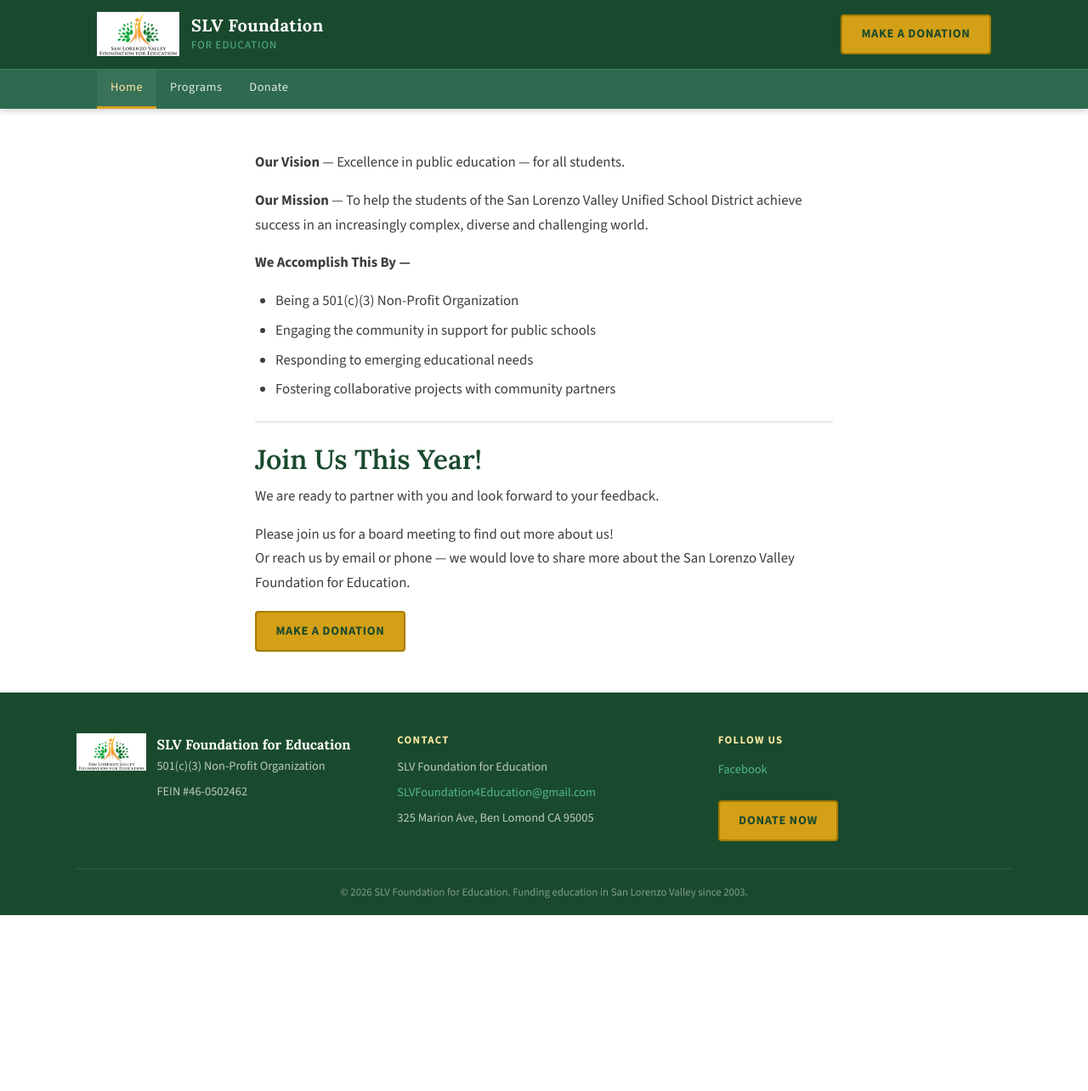
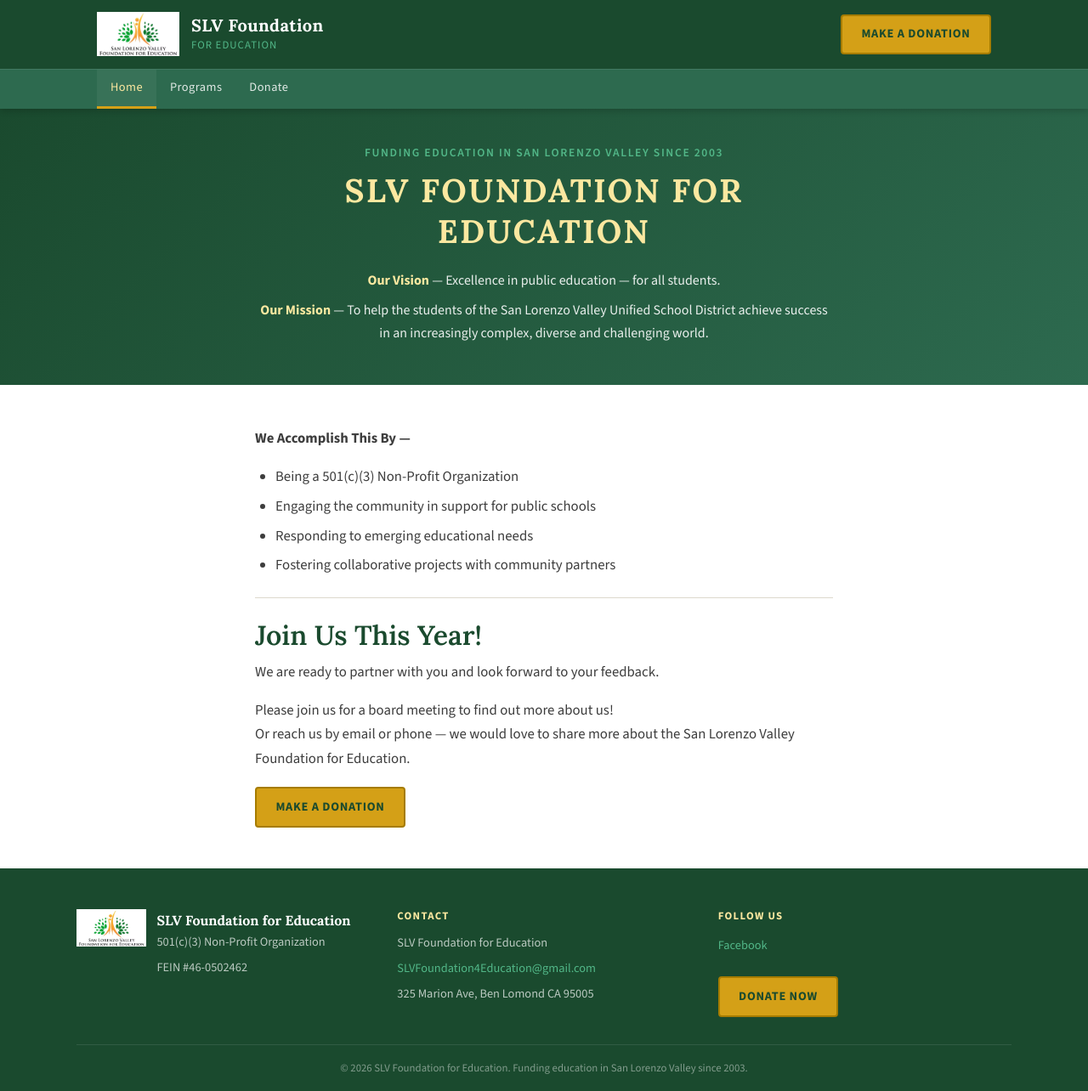
Before and after one commit to porttack/foundation, a Jekyll site: the page built from index.md, in a window 1280 px wide and 1284 px high. Shown: the whole window at 85% size. Built offline with Jekyll 4.4.1, drawn with Linux system fonts in a browser that asks for light colours.

Commit message:
Add banner header to homepage with org name, tagline, vision and mission
Co-Authored-By: Claude Sonnet 4.6 <noreply@anthropic.com>

```diff
--- a/assets/css/style.css
+++ b/assets/css/style.css
@@ -335,6 +335,50 @@ hr { border: none; border-top: 1px solid var(--border); margin: 2rem 0; }
   font-size: 1.05rem;
 }
 
+/* ---- Home banner ---- */
+
+.home-banner {
+  background: linear-gradient(135deg, var(--green-dark) 0%, var(--green-mid) 100%);
+  padding: 2.5rem 1.5rem;
+  text-align: center;
+}
+
+.home-banner-inner {
+  max-width: 680px;
+  margin: 0 auto;
+}
+
+.home-tagline {
+  font-size: 0.85rem;
+  font-weight: 600;
+  letter-spacing: 0.12em;
+  text-transform: uppercase;
+  color: var(--green-light);
+  margin-bottom: 0.5rem;
+}
+
+.home-org-name {
+  font-family: 'Lora', serif;
+  font-size: clamp(1.6rem, 4vw, 2.4rem);
+  font-weight: 700;
+  color: var(--gold-light);
+  text-transform: uppercase;
+  letter-spacing: 0.06em;
+  margin-bottom: 1.25rem;
+}
+
+.home-vision,
+.home-mission {
+  color: rgba(255,255,255,0.9);
+  font-size: 1rem;
+  margin-bottom: 0.5rem;
+}
+
+.home-vision strong,
+.home-mission strong {
+  color: var(--gold-light);
+}
+
 /* ---- Compact home ---- */
 
 .home-compact {
--- a/index.md
+++ b/index.md
@@ -3,12 +3,17 @@ layout: default
 title: Home
 ---
 
+<section class="home-banner">
+  <div class="home-banner-inner">
+    <p class="home-tagline">Funding Education In San Lorenzo Valley since 2003</p>
+    <h1 class="home-org-name">SLV Foundation for Education</h1>
+    <p class="home-vision"><strong>Our Vision</strong> — Excellence in public education — for all students.</p>
+    <p class="home-mission"><strong>Our Mission</strong> — To help the students of the San Lorenzo Valley Unified School District achieve success in an increasingly complex, diverse and challenging world.</p>
+  </div>
+</section>
+
 <section class="home-compact">
   <div class="home-compact-inner">
-
-    <p><strong>Our Vision</strong> — Excellence in public education — for all students.</p>
-
-    <p><strong>Our Mission</strong> — To help the students of the San Lorenzo Valley Unified School District achieve success in an increasingly complex, diverse and challenging world.</p>
 
     <p><strong>We Accomplish This By —</strong></p>
     <ul>
```
